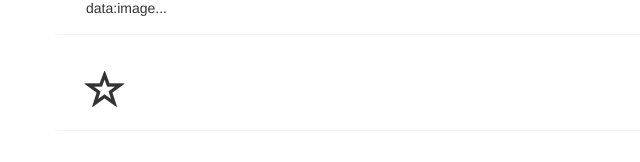
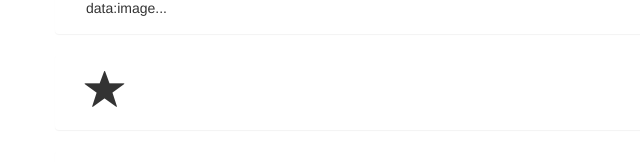
Before and after one commit to mwiesiolek/angular4-tut, an Angular app: page / in a window 1280 px wide. Shown: the part 748-910 px from the top of the page, without its empty margins (0-640 px from the left). Built offline with nearby package versions, Linux system fonts and the light colour scheme.

Commit message:
refactors code slightly and adds @Input decorator to isFavorite instance field

```diff
--- a/src/app/courses/courses.component.html
+++ b/src/app/courses/courses.component.html
@@ -57,7 +57,7 @@
 
 <div class="container panel">
   <div class="panel-body">
-    <star></star>
+    <favorite [is-favorite]="favorite.isFavorite"></favorite>
   </div>
 </div>
 
--- a/src/app/courses/courses.component.ts
+++ b/src/app/courses/courses.component.ts
@@ -1,6 +1,7 @@
 import {Component, OnInit} from "@angular/core";
 import {CoursesService} from "./courses.service";
 import {Course} from "./course";
+import {Favorite} from "../favorite/favorite";
 
 @Component({
   selector: 'courses',
@@ -16,6 +17,11 @@ export class CoursesComponent implements OnInit {
   isActive = true;
   email: string = 'me@example.com';
   movieTitle = 'tHe RISE of the PLAnet of THE apes';
+
+  private favorite: Favorite = new Favorite(
+    'Some topic to be liked',
+    true
+  );
 
   private course: Course = new Course(
     'The complete angular course',
--- a/src/app/favorite/favorite.component.ts
+++ b/src/app/favorite/favorite.component.ts
@@ -1,7 +1,7 @@
 import {Component, OnInit, Input} from "@angular/core";
 
 @Component({
-  selector: 'star',
+  selector: 'favorite',
   templateUrl: 'favorite.component.html',
   styleUrls: ['favorite.component.css']
 })
@@ -19,6 +19,7 @@ export class FavoriteComponent implements OnInit {
     this.isFavorite = !this.isFavorite;
   }
 
+  @Input('is-favorite')
   set isFavorite(active: boolean) {
     this._isFavorite = active;
   }
```
Also changed, not shown: 1 other file (tests, documents, lock files or other folders).
